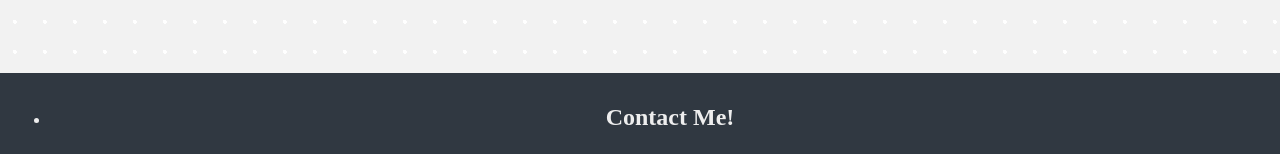
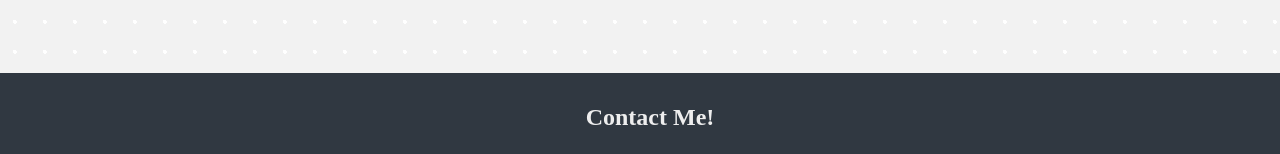
Before and after one commit to rachelhuls/rachelhuls.github.io, a Jekyll site: the page built from index.html, in a window 1280 px wide. Shown: the part 949-1103 px from the top of the page. Built offline with Jekyll 4.4.1, drawn with Linux system fonts in a browser that asks for light colours.

Commit message:
Update footer.html

```diff
--- a/_includes/footer.html
+++ b/_includes/footer.html
@@ -2,11 +2,9 @@
   <div class="wrapper">
     <div class="footer-col-wrapper">
       <div class="footer-col one-half">
-        <ul>
-          <li><h2 class="footer-heading">Contact Me!</h2></li>
-          <li><h4>Rachel Huls</h4></li>
-          <li><h4>{{site.email}}</h4></li>
-        </ul>
+        <h2 class="footer-heading">Contact Me!</h2>
+        <h4>Rachel Huls</h4>
+        <h4>{{site.email}}</h4>
       </div>
     </div>
     </div>
```
